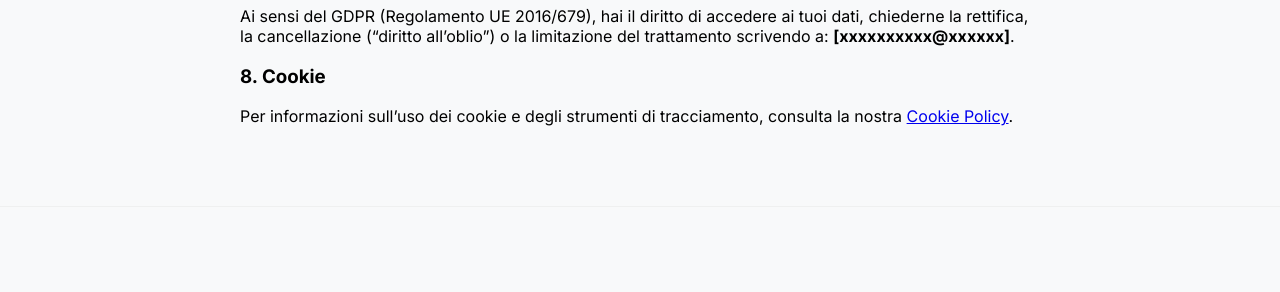
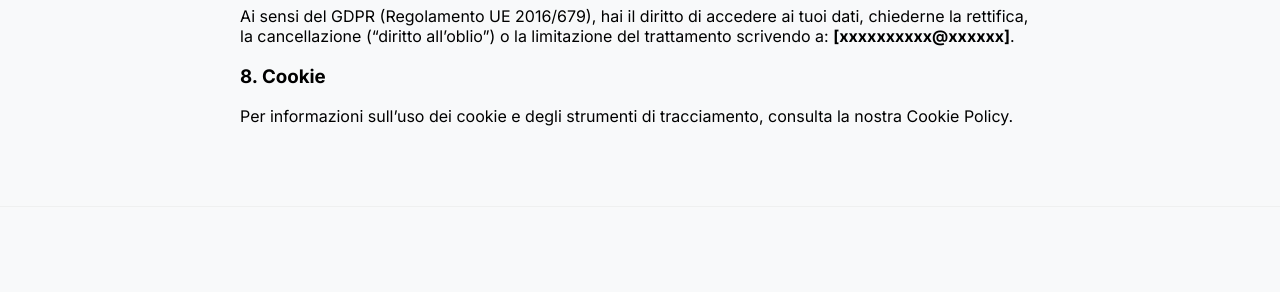
Before and after one commit to digitalcreat0r/sitoweb_leo, a Jekyll site: the page built from privacy-policy.md, in a window 1280 px wide. Shown: the part 1310-1602 px from the top of the page. Built offline with Jekyll 4.4.1, drawn with Linux system fonts in a browser that asks for light colours; part of the change alters nothing that is shown.

```diff
--- a/assets/js/app.js
+++ b/assets/js/app.js
@@ -45,7 +45,6 @@ async function loadProducts() {
 }
 
 function renderProductCard(p) {
-    // Nota: loading="lazy" ottimizza il caricamento delle immagini
     return `
         <div class="card">
             <img src="${p.img}" alt="${p.name}" loading="lazy">
@@ -138,7 +137,7 @@ function initModal() {
         </div>
         <div id="cookie-banner" class="cookie-banner">
             <p>Questo sito utilizza solo cookie tecnici e strumenti funzionali per gestire l'ordine.
-               Utilizzando il sito, accetti la nostra <a href="/cookie-policy">Cookie Policy</a>.</p>
+               Utilizzando il sito, accetti la nostra <a href="cookie-policy.html">Cookie Policy</a>.</p>
             <button class="btn-send" style="padding: 10px; font-size: 0.9rem;" onclick="acceptCookies()">Ho capito</button>
         </div>
     `;
--- a/privacy-policy.md
+++ b/privacy-policy.md
@@ -39,4 +39,4 @@ I dati personali scambiati via WhatsApp saranno conservati per il tempo strettam
 Ai sensi del GDPR (Regolamento UE 2016/679), hai il diritto di accedere ai tuoi dati, chiederne la rettifica, la cancellazione ("diritto all'oblio") o la limitazione del trattamento scrivendo a: **{{ site.email }}**.
 
 ### 8. Cookie
-Per informazioni sull'uso dei cookie e degli strumenti di tracciamento, consulta la nostra [Cookie Policy](/cookie-policy).
+Per informazioni sull'uso dei cookie e degli strumenti di tracciamento, consulta la nostra Cookie Policy.
```
